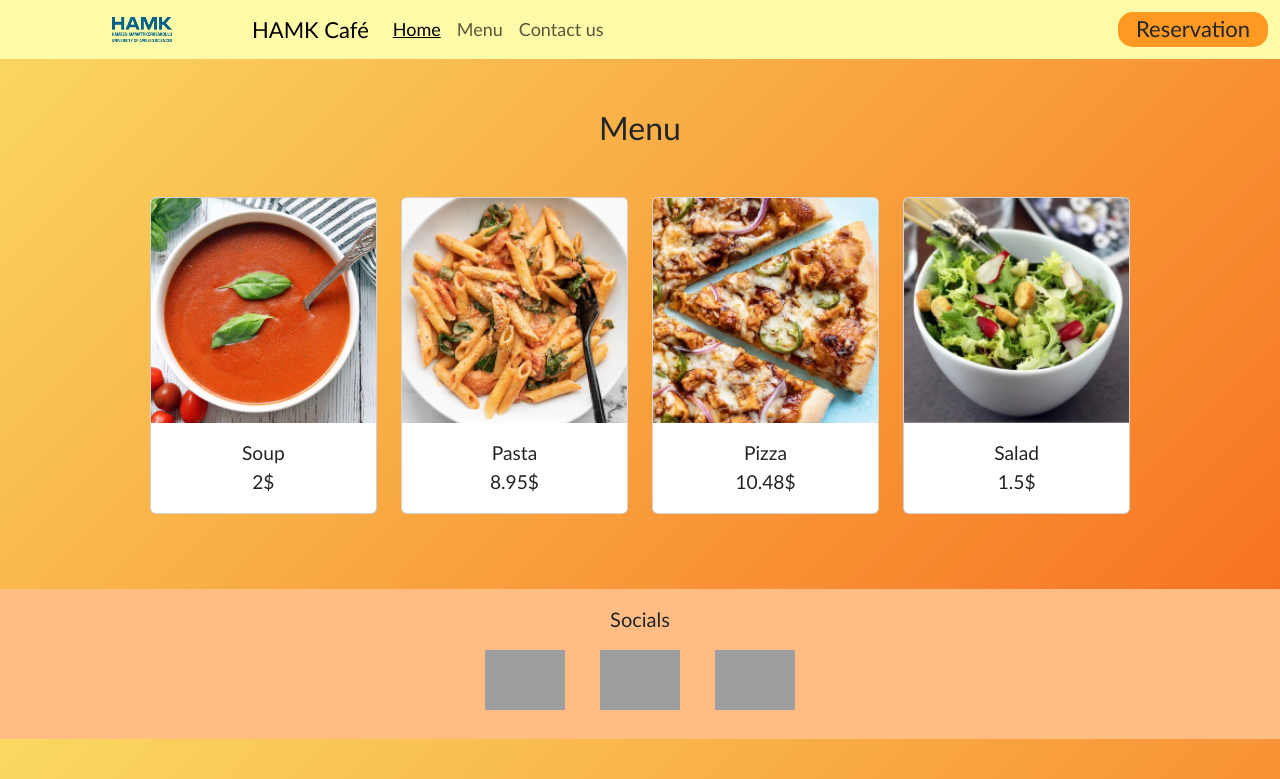
After one commit to TeeniJai/Team-17, a PHP site: page /menu.php in a window 1280 px wide. The commit adds this page. Shown: the top 779 px of the page. Run offline with PHP 8.4, Linux system fonts and the light colour scheme; grey boxes are pictures that could not be loaded.

Commit message:
Fixer upper
Fixed the header, footer and index page.
Added the missing pages and content within :D

```diff
--- a/layout/footer.php
+++ b/layout/footer.php
@@ -1,10 +1,3 @@
-<div></div>
-      </div>
-      <div class="col-md-6">
-        <img src="images/cafeteria.png" class="img-fluid"></img>
-      </div>
-    </div>
-  </div>
 <footer>
   <p>Socials</p>
   <img class="facebook"
@@ -15,7 +8,7 @@
     src="https://upload.wikimedia.org/wikipedia/commons/thumb/4/4f/Twitter-logo.svg/2491px-Twitter-logo.svg.png"></img>
 </footer>
 <script src="https://cdn.jsdelivr.net/npm/bootstrap@5.3.0-alpha1/dist/js/bootstrap.bundle.min.js"
-      integrity="sha384-w76AqPfDkMBDXo30jS1Sgez6pr3x5MlQ1ZAGC+nuZB+EYdgRZgiwxhTBTkF7CXvN"
-      crossorigin="anonymous"></script>
+  integrity="sha384-w76AqPfDkMBDXo30jS1Sgez6pr3x5MlQ1ZAGC+nuZB+EYdgRZgiwxhTBTkF7CXvN" crossorigin="anonymous"></script>
 </body>
+
 </html>
--- a/layout/header.php
+++ b/layout/header.php
@@ -12,11 +12,10 @@
 </head>
 
 <body>
-
   <nav class="navbar navbar-expand-lg bg-body-tertiary">
     <div class="container-fluid">
       <img src="./images/logo.png" alt="Hamk logo" style="height: 25px; width: 60px; margin-right: 80px">
-      <a class="navbar-brand" href="index.html">HAMK Café</a>
+      <a class="navbar-brand" href="index.php">HAMK Café</a>
       <button class="navbar-toggler" type="button" data-bs-toggle="collapse" data-bs-target="#navbarNav"
         aria-controls="navbarNav" aria-expanded="false" aria-label="Toggle navigation">
         <span class="navbar-toggler-icon"></span>
@@ -24,13 +23,13 @@
       <div class="collapse navbar-collapse" id="navbarNav">
         <ul class="navbar-nav">
           <li class="nav-item">
-            <a class="nav-link active" aria-current="page" href="index.html">Home</a>
+            <a class="nav-link active" aria-current="page" href="index.php">Home</a>
           </li>
           <li class="nav-item">
-            <a class="nav-link" href="menu.html">Menu</a>
+            <a class="nav-link" href="menu.php">Menu</a>
           </li>
           <li class="nav-item">
-            <a class="nav-link" href="contact.html">Contact us</a>
+            <a class="nav-link" href="contact.php">Contact us</a>
           </li>
           <li class="nav-item">
           </li>
@@ -41,34 +40,3 @@
       </a>
     </div>
   </nav>
-  <div id="carouselExampleAutoplaying" class="carousel slide" data-bs-ride="carousel">
-    <div class="carousel-inner">
-      <div class="carousel-item active">
-        <img src="images/mainimage.png" class="d-block carousel-image" alt="...">
-      </div>
-      <div class="carousel-item">
-        <img src="images/cafeteria.png" class="d-block carousel-image" alt="...">
-      </div>
-      <!--<div class="carousel-item">
-            <img src="..." class="d-block" alt="...">
-          </div>-->
-    </div>
-    <button class="carousel-control-prev" type="button" data-bs-target="#carouselExampleAutoplaying"
-      data-bs-slide="prev">
-      <span class="carousel-control-prev-icon" aria-hidden="true"></span>
-      <span class="visually-hidden">Previous</span>
-    </button>
-    <button class="carousel-control-next" type="button" data-bs-target="#carouselExampleAutoplaying"
-      data-bs-slide="next">
-      <span class="carousel-control-next-icon" aria-hidden="true"></span>
-      <span class="visually-hidden">Next</span>
-    </button>
-  </div>
-  <div class="container">
-    <div class="row">
-      <div class="col-md-12">
-        <h1 class="text-center">About us</h1>
-      </div>
-    </div>
-    <div class="row">
-      <div class="col-md-6">
--- /dev/null
+++ b/layout/menu.php
@@ -0,0 +1,43 @@
+<?php include "header.php" ?>
+
+<div class="container text-center">
+  <div class="row">
+    <h2>Menu</h2>
+  </div>
+  <div class="main row justify-content-center">
+    <div class="col-xl-3 col-lg-6 d-flex justify-content-center">
+      <div class="card">
+        <img src="./images/soup.jfif" class="card-img-top" alt="soup">
+        <div class="card-body">
+          <p class="card-text">Soup <br> 2$ </p>
+        </div>
+      </div>
+    </div>
+    <div class="col-xl-3 col-lg-6 d-flex justify-content-center">
+      <div class="card">
+        <img src="./images/pasta.png" class="card-img-top" alt="pasta">
+        <div class="card-body">
+          <p class="card-text">Pasta <br> 8.95$ </p>
+        </div>
+      </div>
+    </div>
+    <div class="col-xl-3 col-lg-6 d-flex justify-content-center">
+      <div class="card">
+        <img src="./images/Pizza.png" class="card-img-top" alt="pizza">
+        <div class="card-body">
+          <p class="card-text">Pizza <br> 10.48$ </p>
+        </div>
+      </div>
+    </div>
+    <div class="col-xl-3 col-lg-6 d-flex justify-content-center">
+      <div class="card">
+        <img src="./images/salad.png" class="card-img-top" alt="salad">
+        <div class="card-body">
+          <p class="card-text">Salad<br> 1.5$ </p>
+        </div>
+      </div>
+    </div>
+  </div>
+</div>
+
+<?php include "footer.php" ?>
```
Also changed, not shown: layout/contact.php (added, +24 -0 lines), layout/index.html (deleted, +0 -105 lines), layout/index.php (+48 -10 lines), layout/images/Pizza.png (added), layout/images/cafeteria.png (added), layout/images/logo.png (added), layout/images/mainimage.png (added), layout/images/maps.png (added), layout/images/pasta.png (added), layout/images/salad.png (added), layout/images/soup.jfif (added). Lines whose indentation alone changed are shown as unchanged.
